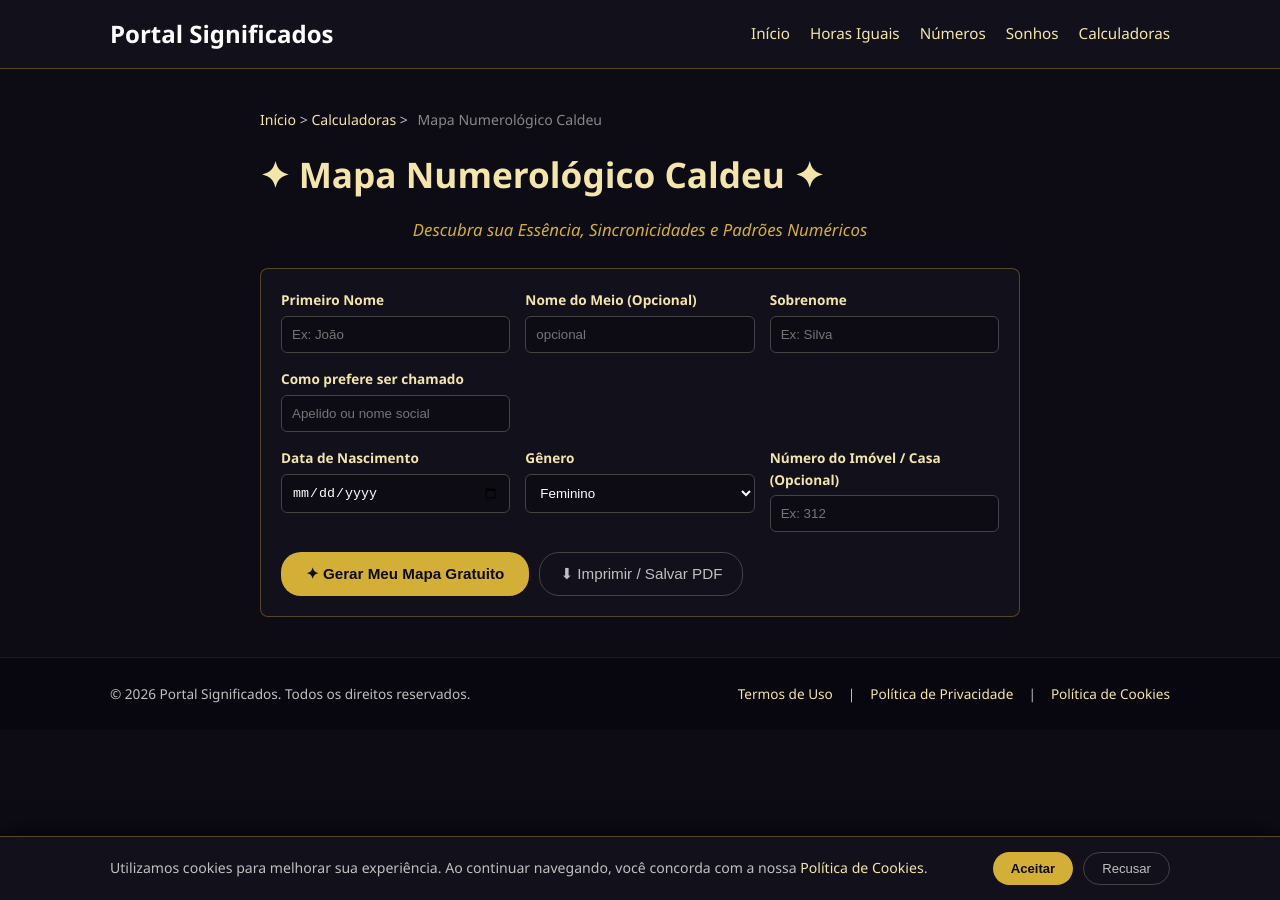
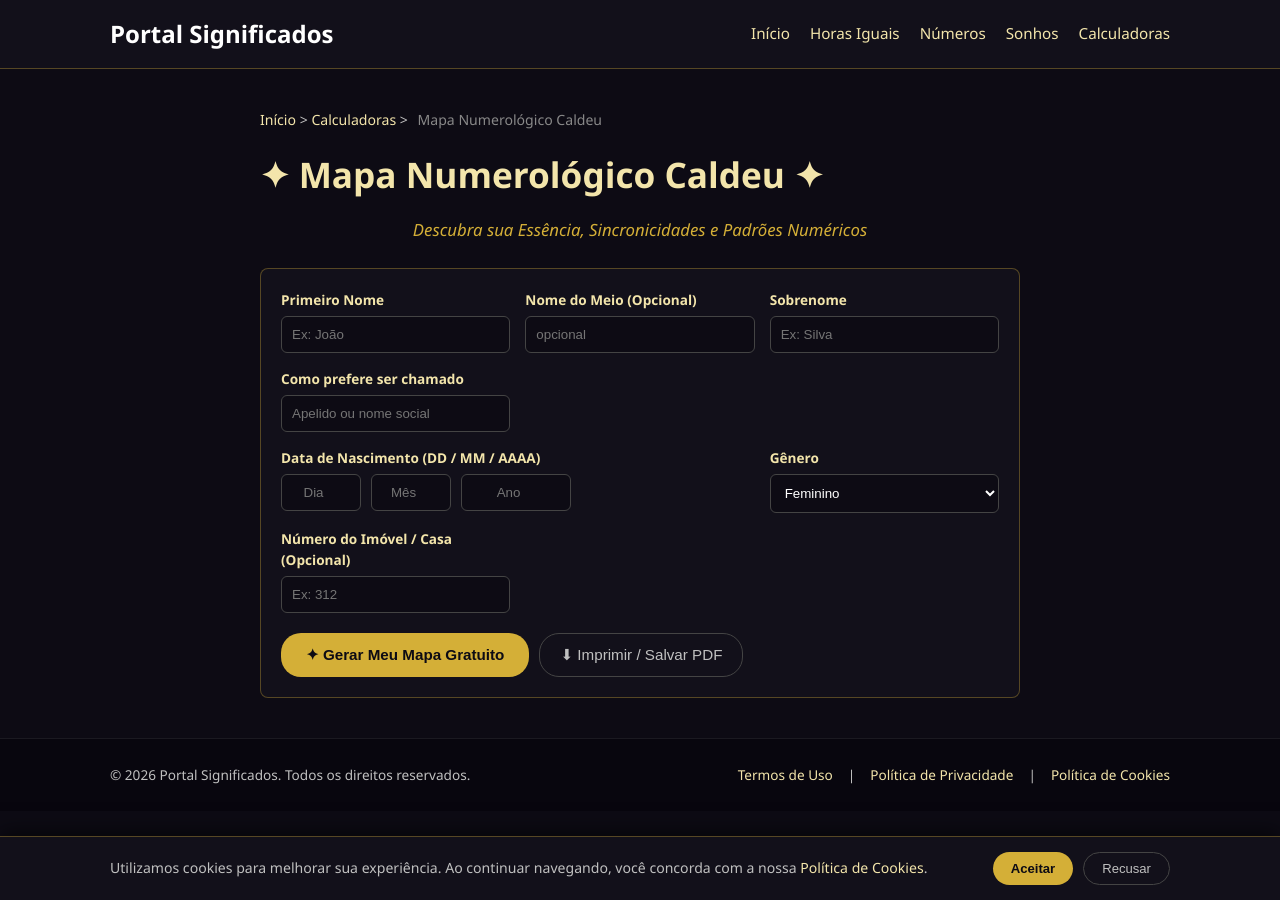
Before and after one commit to dreams-num/portal-significados, a Jekyll site: the page built from calculadoras/mapa-numerologico/index.html, in a window 1280 px wide. Built offline with Jekyll 4.4.1, drawn with Linux system fonts in a browser that asks for light colours.

Commit message:
Refactor date of birth input fields

```diff
--- a/calculadoras/mapa-numerologico/index.html
+++ b/calculadoras/mapa-numerologico/index.html
@@ -36,10 +36,14 @@ description: "Descubra sua Essência, Sincronicidades e Padrões Numéricos de f
                 </div>
             </div>
             <div style="display: grid; grid-template-columns: repeat(auto-fit, minmax(200px, 1fr)); gap: 15px; margin-bottom: 20px;">
-                <div style="display: flex; flex-direction: column; gap: 5px;">
-                    <label style="color: #f3e5ab; font-size: 0.85rem; font-weight: bold;">Data de Nascimento</label>
-                    <input type="date" id="dob" style="background: #0d0b14; border: 1px solid #444; color: #fff; padding: 10px; border-radius: 6px;"/>
-                </div>
+                <div style="display: flex; flex-direction: column; gap: 5px; grid-column: span 2;">
+                    <label style="color: #f3e5ab; font-size: 0.85rem; font-weight: bold;">Data de Nascimento (DD / MM / AAAA)</label>
+                    <div style="display: grid; grid-template-columns: 80px 80px 110px; gap: 10px;">
+                        <input type="number" id="n_dia" placeholder="Dia" min="1" max="31" style="background: #0d0b14; border: 1px solid #444; color: #fff; padding: 10px; border-radius: 6px; text-align: center;"/>
+                        <input type="number" id="n_mes" placeholder="Mês" min="1" max="12" style="background: #0d0b14; border: 1px solid #444; color: #fff; padding: 10px; border-radius: 6px; text-align: center;"/>
+                        <input type="number" id="n_ano" placeholder="Ano" min="1900" max="2026" style="background: #0d0b14; border: 1px solid #444; color: #fff; padding: 10px; border-radius: 6px; text-align: center;"/>
+                    </div>
+            </div>
                 <div style="display: flex; flex-direction: column; gap: 5px;">
                     <label style="color: #f3e5ab; font-size: 0.85rem; font-weight: bold;">Gênero</label>
                     <select id="genero" style="background: #0d0b14; border: 1px solid #444; color: #fff; padding: 10px; border-radius: 6px;">
```
